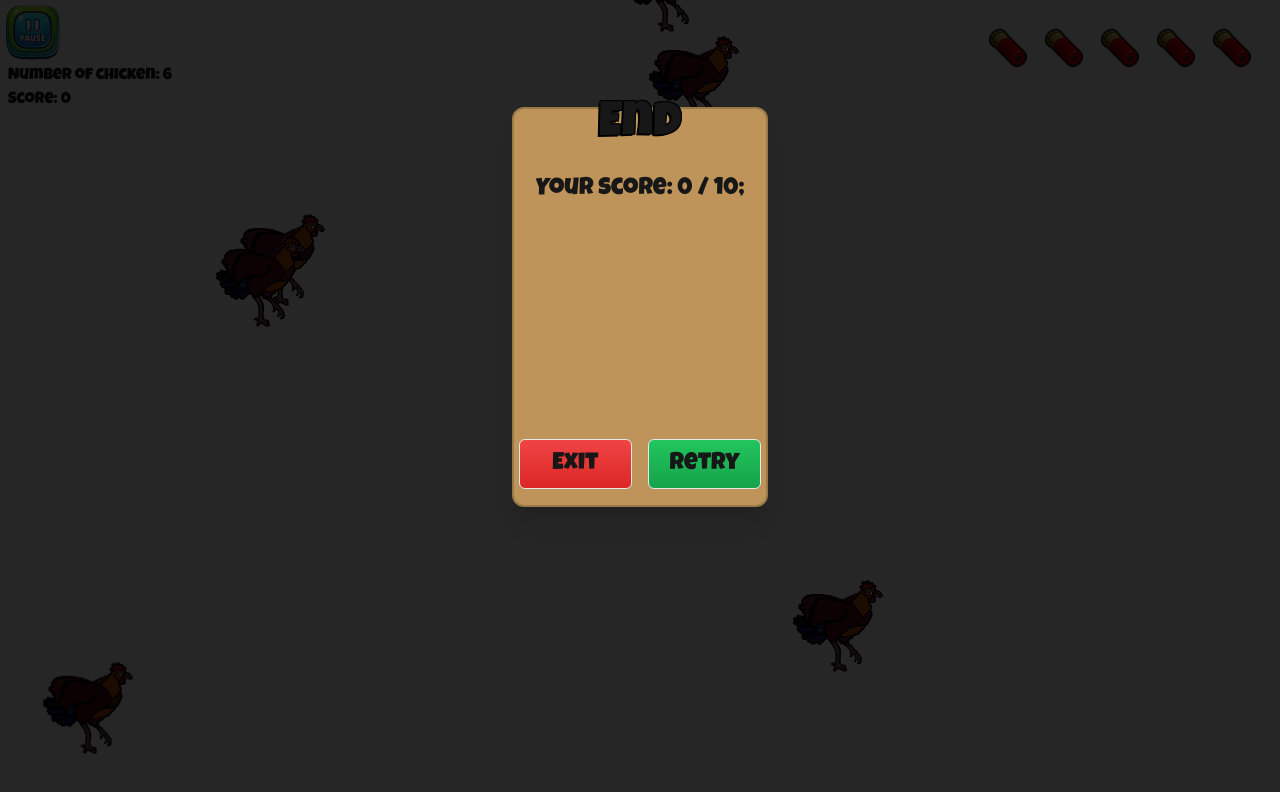
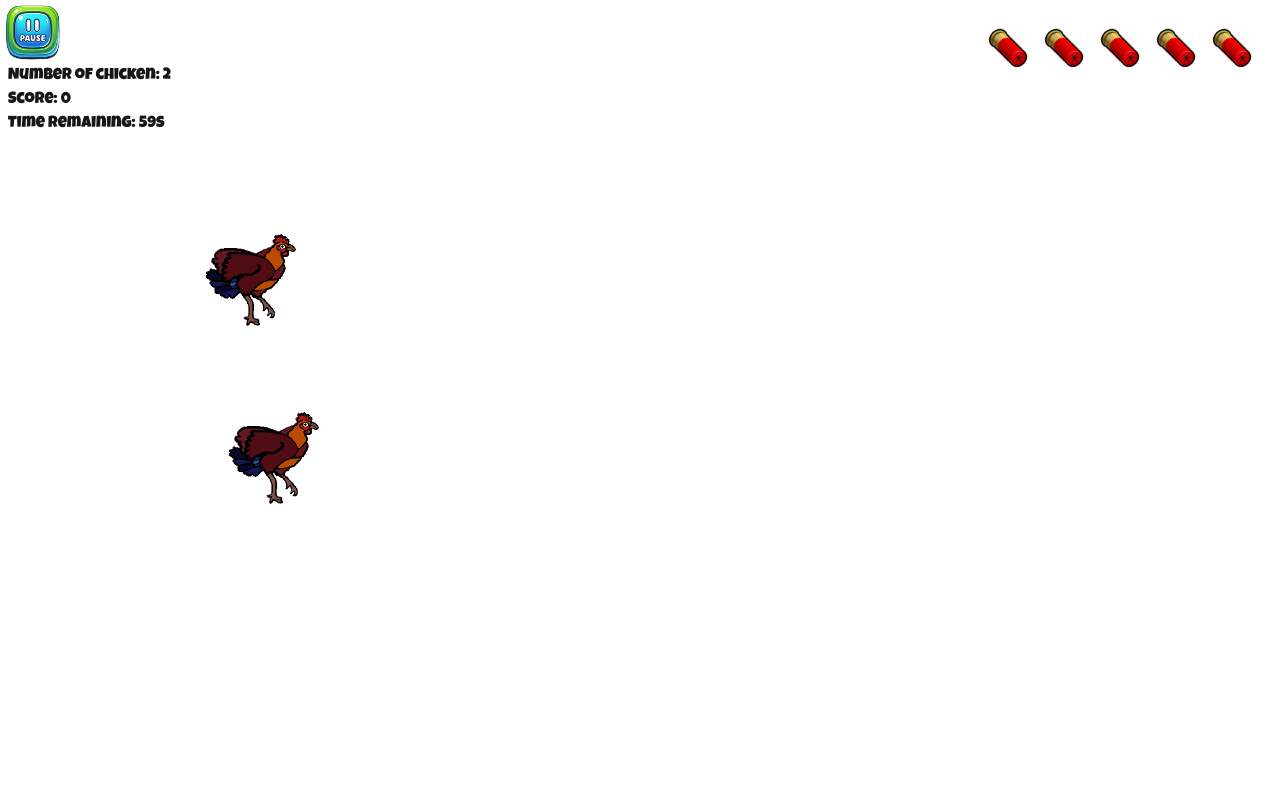
Before and after one commit to Chigga-Solutions/Cock-Down-Shooter, a Next.js app: page /play in a window 1280 px wide. Shown: the top 792 px of the page. Built offline with nearby package versions, Linux system fonts and the light colour scheme.

Commit message:
Fix timer

```diff
--- a/src/app/play/page.tsx
+++ b/src/app/play/page.tsx
@@ -27,21 +27,40 @@ export default function Play() {
   const playStateRef = useRef(paused);
   const [difficulty, setDifficulty] = useState<string | null>(null);
   const [chickensSpawned, setChickensSpawned] = useState(0);
+  const [timer, setTimer] = useState(60);
+  const [timerRunning, setTimerRunning] = useState(false);
+  const [gameStarted, setGameStarted] = useState(false);
 
 
 
   function pauseGame() {
     setPaused(true);
+    setTimerRunning(false);
     console.log('[Game] Paused');
   }
 
   function endGame() {
     setEnded(true);
+    setTimerRunning(false);
     console.log('[Game] Ended');
   }
 
-  function resetGame() {
+  function startGame() {
+    setGameStarted(true);
+    setTimerRunning(true);
+    console.log('[Game] Started');
+  }
 
+  function resetGame() {//not working!!!
+    setTimer(60);
+    setScore(0);
+    setBullets(5);
+    setChickens([]);
+    setEnded(false);
+    setPaused(false);
+    setChickensSpawned(0);
+    setTimerRunning(false);
+    setGameStarted(false);
   }
 
   function generateSpeed(min: number) {
@@ -74,13 +93,40 @@ export default function Play() {
     }
 
     const interval = setInterval(() => {
-      if (!paused && !ended) createSelfDestroyingChicken();
+      if (!paused && !ended && gameStarted) createSelfDestroyingChicken();
     }, difficulty == "easy" ? 1000 : difficulty == "medium" ? 750 : 500);
 
     playStateRef.current = paused;
 
     return () => clearInterval(interval);
-  }, [paused, ended]);
+  }, [paused, ended, gameStarted]);
+
+  useEffect(() => {
+    const gameStartTimeout = setTimeout(() => {
+      startGame();
+    }, 4000);
+
+    return () => {
+      clearTimeout(gameStartTimeout);
+    };
+  }, []);
+
+  useEffect(() => {
+    if (timerRunning && !paused && !ended) {
+      const countdown = setInterval(() => {
+        setTimer((prevTimer) => {
+          if (prevTimer <= 0) {
+            clearInterval(countdown);
+            endGame();
+            return 0;
+          }
+          return prevTimer - 1;
+        });
+      }, 1000);
+      return () => clearInterval(countdown);
+    }
+  }, [timerRunning, paused, ended]);
+
 
   function createSelfDestroyingChicken() {
     setChickensSpawned((prevCount) => prevCount + 1);
@@ -177,7 +223,7 @@ export default function Play() {
           return currentBullets;
         });
       } else if (e.code === 'Escape') {
-        pauseGame();
+      pauseGame();
       }
     };
 
@@ -198,13 +244,7 @@ export default function Play() {
 
   return (
     <main className={`${luckiestGuy} select-none cursor-crosshair h-screen`}>
-      <GameStarter
-        onGameReady={() => {
-        setTimeout(() => {
-        endGame();
-      }, 600);
-      }}
-      />
+      <GameStarter/>
       {ended && !showRotateMessage && (
         <>
           <div className='pointer-events-all z-10 bg-[#000000d9] fixed top-0 w-full h-full' />
@@ -218,7 +258,12 @@ export default function Play() {
       {paused && !showRotateMessage && (
         <>
           <div className='pointer-events-all z-10 bg-[#000000d9] fixed top-0 w-full h-full' />
-          <PauseMenu onResume={() => setPaused(false)} />
+          <PauseMenu
+            onResume={() => {
+              setPaused(false);
+              setTimerRunning(true);
+            }}
+          />
         </>
       )}
       {showRotateMessage && (
@@ -230,6 +275,7 @@ export default function Play() {
       <div className='pl-2'>
         <h1>Number of chicken: {chicken.length}</h1>
         <h1>Score: {score}</h1>
+        <h1>Time Remaining: {timer}s</h1>
       </div>
       {chicken.map((c) => c.chicken)}
       <div className='fixed top-6 right-6 w-full flex justify-end'>
```
